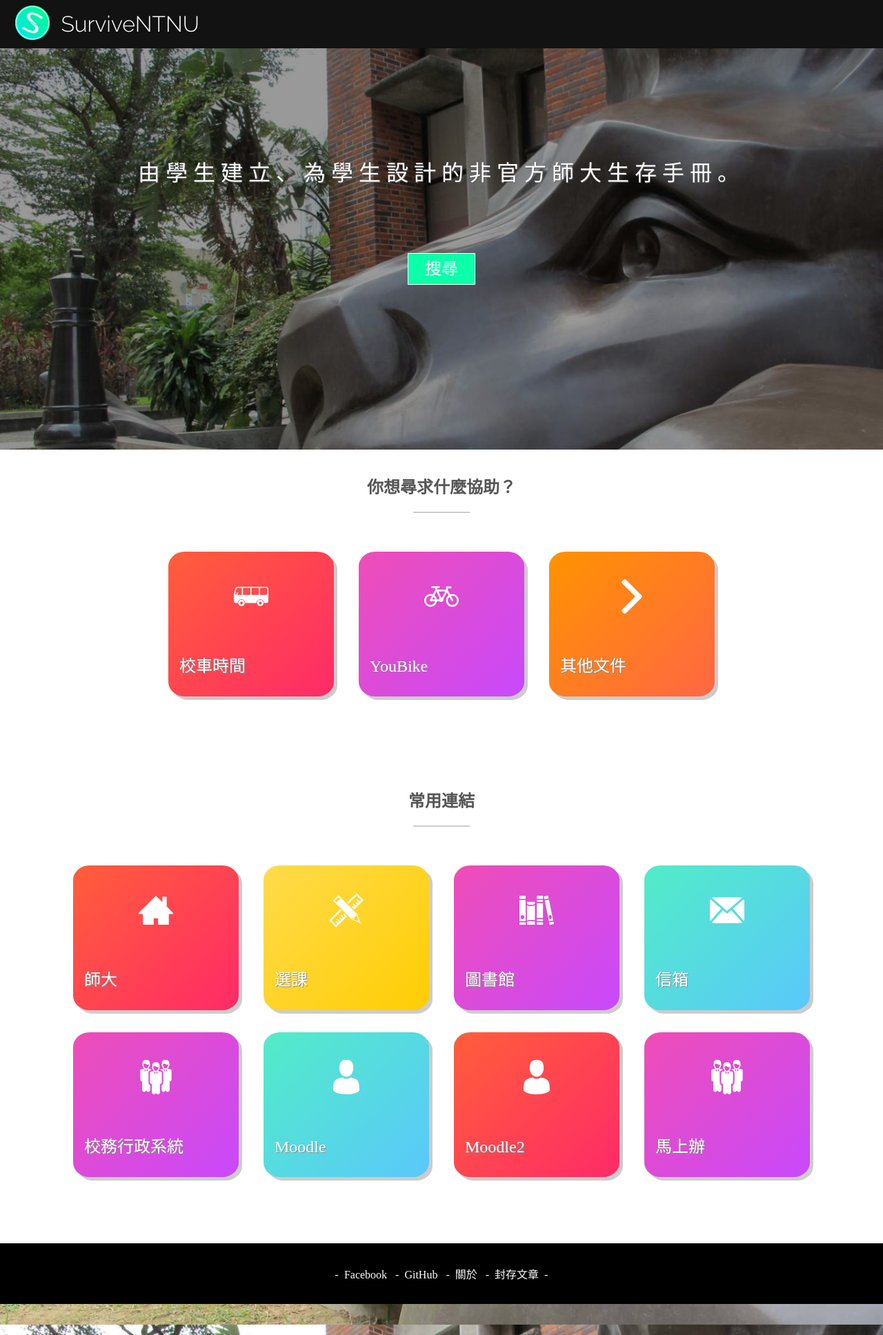
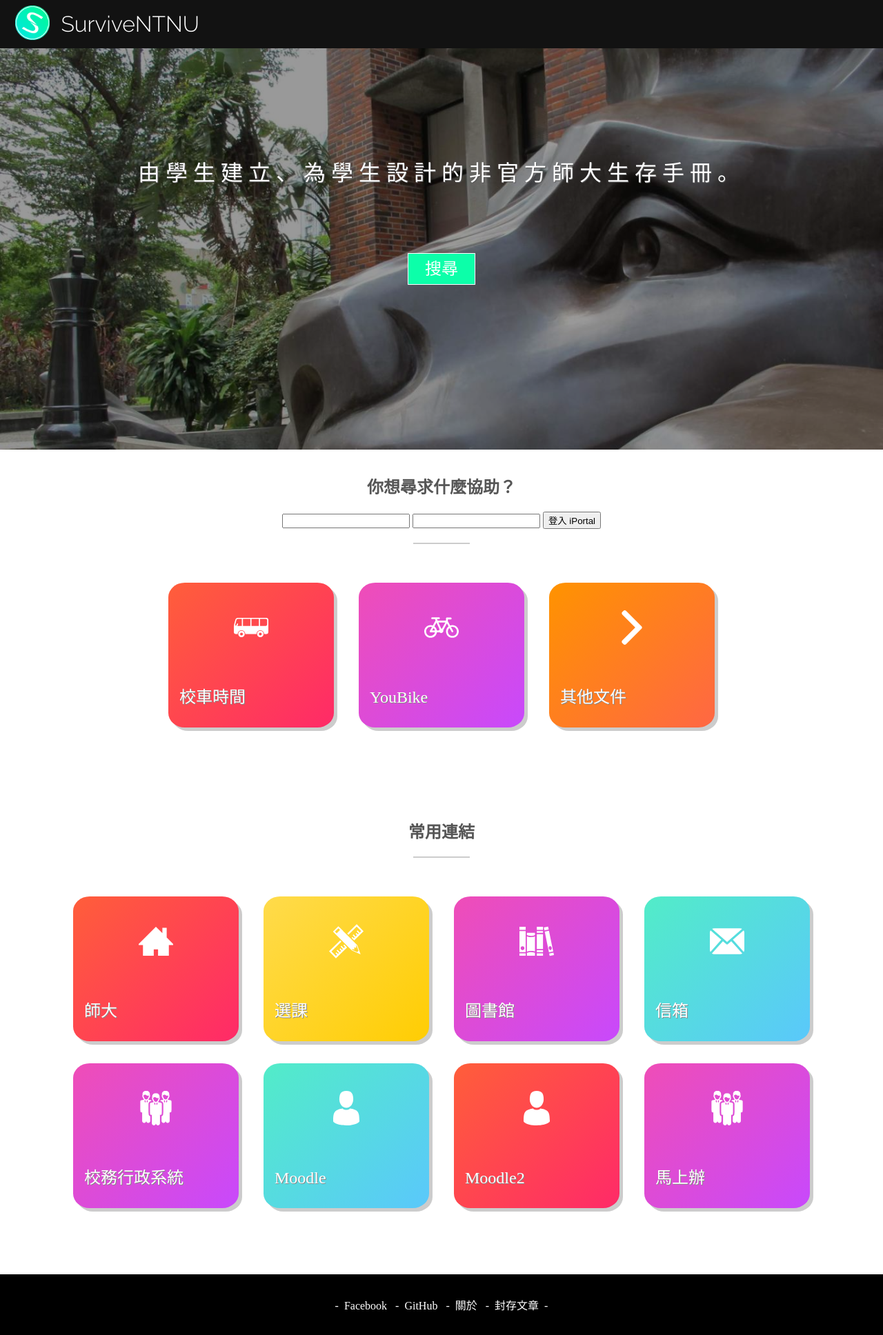
Before and after one commit to as535364/surviveNTNU, a Jekyll site: the page built from index.html, in a window 1280 px wide. Shown: the whole page at 69% size. Built offline with Jekyll 4.4.1, drawn with Linux system fonts in a browser that asks for light colours; nearby versions of some CDN libraries; comment, search, counter and statistics services are not loaded.

Commit message:
added iPortal login

```diff
--- a/index.html
+++ b/index.html
@@ -15,6 +15,11 @@
 	<div class="container">
 		<div id="lists" class="select">
 			<h2>你想尋求什麼協助？</h2>
+            <form action="https://iportal.ntnu.edu.tw/login.do" method="post" name="login">
+                <input name="muid" type="text" />
+                <input name="mpassword" type="password" />
+                <input name="inputsubmit1" type="submit" value="登入 iPortal" />
+            </form>
 			<hr>
             {% for order in site.data.order.homepage %}
                 {% for page in site.references %}
```
